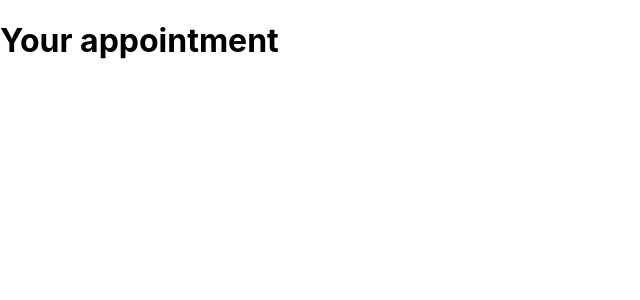
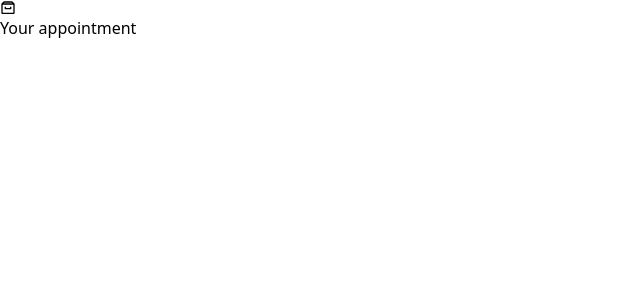
Before and after one commit to Affi-Amine/React_Interface, a React (Create React App) app: page / in a window 1280 px wide. Shown: the top 300 px of the page, without its empty margins (0-640 px from the left). Built offline with nearby package versions, Linux system fonts and the light colour scheme.

Commit message:
lastest changes

```diff
--- /dev/null
+++ b/craco.config.js
@@ -0,0 +1,10 @@
+module.exports = {
+    style: {
+      postcss: {
+        plugins: [
+          require('tailwindcss'),
+          require('autoprefixer'),
+        ],
+      },
+    },
+  }
--- a/src/App.js
+++ b/src/App.js
@@ -1,7 +1,9 @@
+import {BiArchive} from 'react-icons/bi'
+
 function App() {
   return (
     <div className="App">
-      <h1>Your appointment</h1>
+      <h1><BiArchive />Your appointment</h1>
     </div>
   );
 }
--- a/src/index.css
+++ b/src/index.css
@@ -1,13 +1,6 @@
-body {
-  margin: 0;
-  font-family: -apple-system, BlinkMacSystemFont, 'Segoe UI', 'Roboto', 'Oxygen',
-    'Ubuntu', 'Cantarell', 'Fira Sans', 'Droid Sans', 'Helvetica Neue',
-    sans-serif;
-  -webkit-font-smoothing: antialiased;
-  -moz-osx-font-smoothing: grayscale;
-}
+/* directives that instruct the build process to include the base styles,
+component styles, and utility styles generated by Tailwind CSS */
 
-code {
-  font-family: source-code-pro, Menlo, Monaco, Consolas, 'Courier New',
-    monospace;
-}
+@tailwind base;
+@tailwind components;
+@tailwind utilities;
--- /dev/null
+++ b/tailwind.config.js
@@ -0,0 +1,13 @@
+module.exports = {
+  //this purge will analyse every file in the listed files to minimize the use of css lines, since tailwind generates
+  //a very large file of css lines
+  purge: ['./src/**/*.{js,jsx,ts,tsx}', './public/index.html'],
+  darkMode: false, // or 'media' or 'class'
+  theme: {
+    extend: {},
+  },
+  variants: {
+    extend: {},
+  },
+  plugins: [ require('@tailwindcss/forms')]
+}
```
Also changed, not shown: package.json (+11 -3 lines), 1 other file (tests, documents, lock files or other folders).
